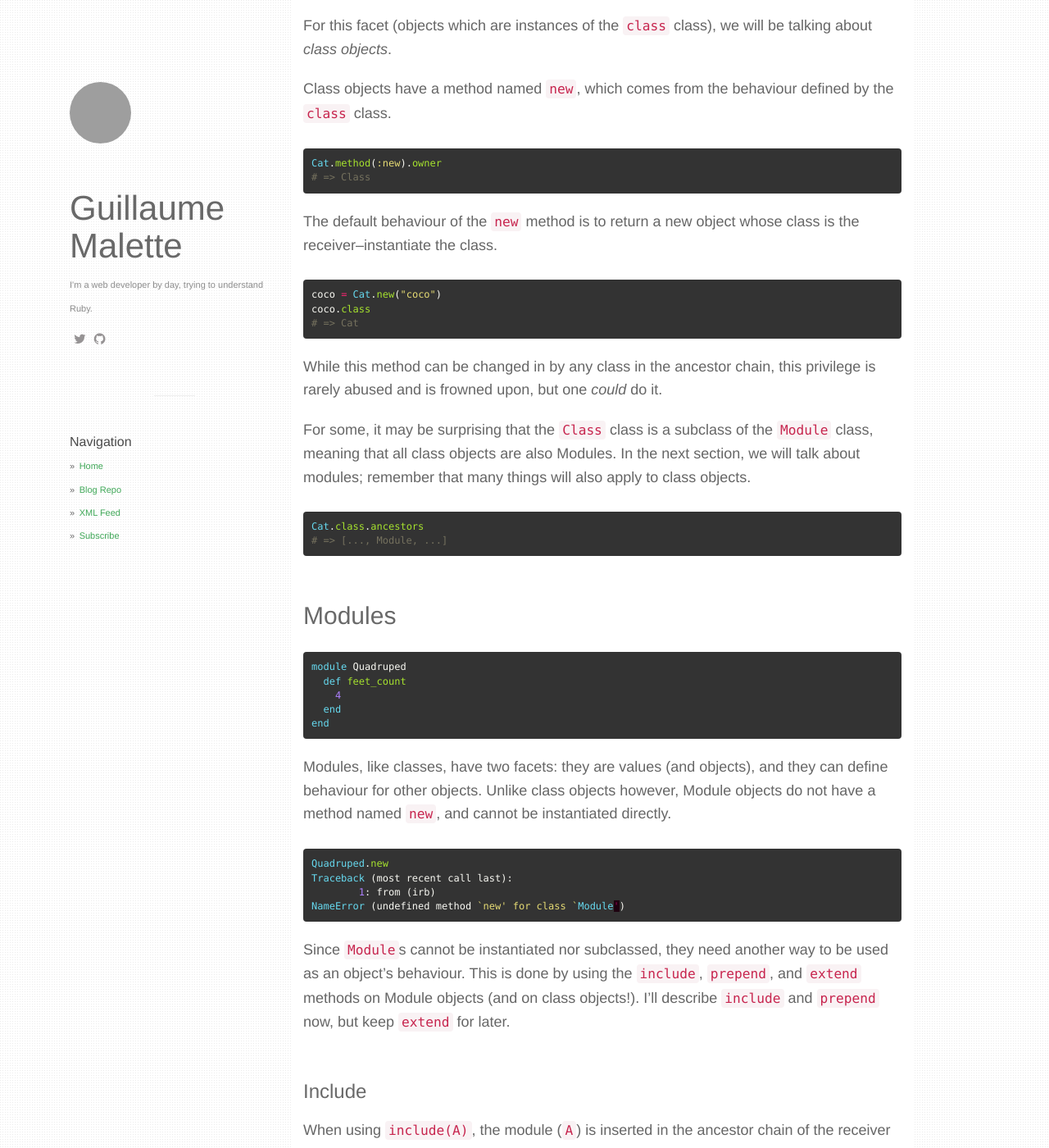
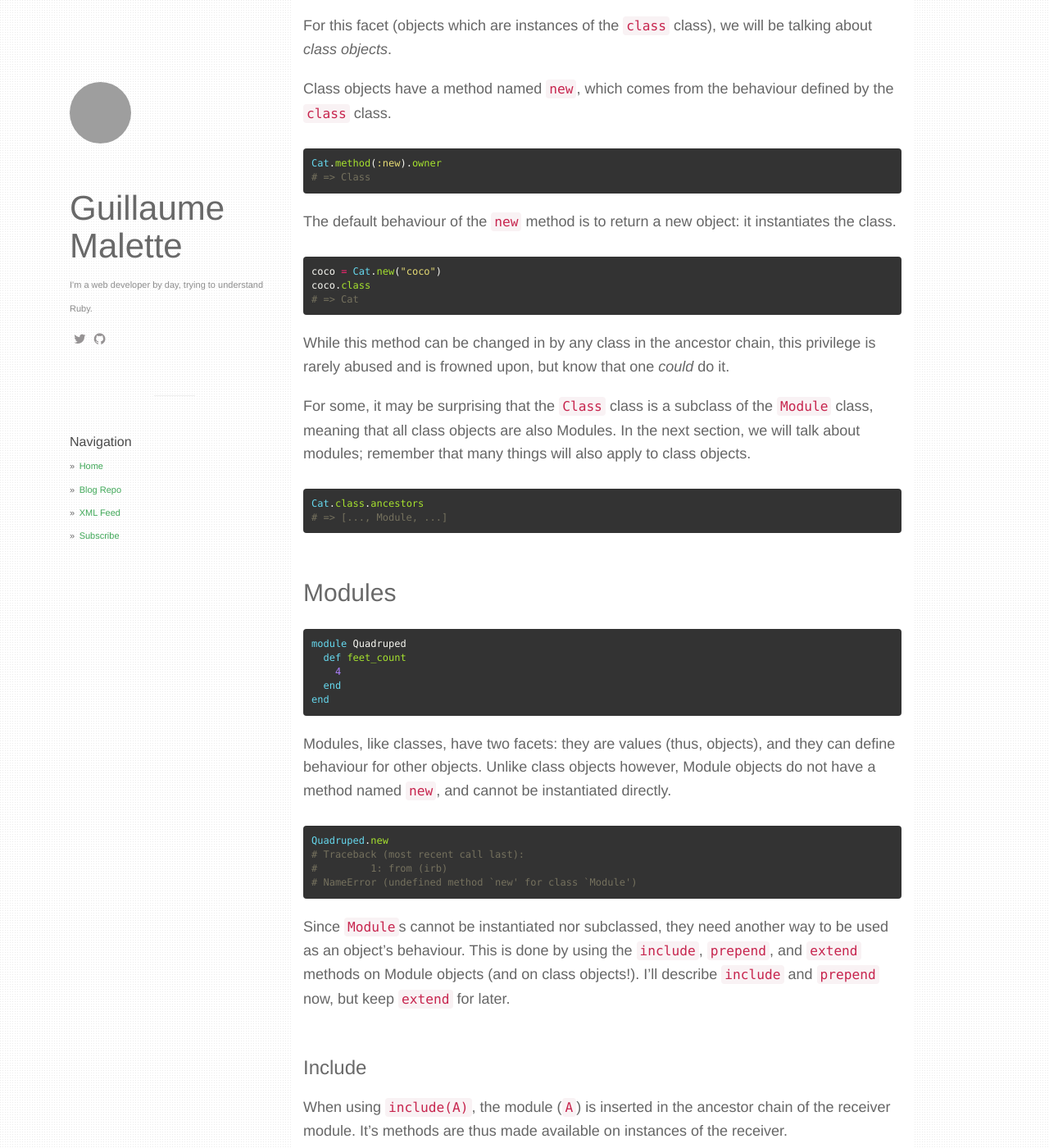
Before and after one commit to gmalette/gmalette.github.io-src, a Jekyll site: the page built from _posts/2019-02-01-the-ruby-object-model.md, in a window 1280 px wide and 1400 px high, scrolled down 3663 px. Shown: the whole window at 82% size. Built offline with Jekyll 4.4.1, drawn with Linux system fonts in a browser that asks for light colours; nearby versions of some CDN libraries; comment, search, counter and statistics services are not loaded; some of the changed text lies outside the part shown; grey boxes are pictures that could not be loaded.

Commit message:
Style updates

````diff
--- a/_posts/2019-02-01-the-ruby-object-model.md
+++ b/_posts/2019-02-01-the-ruby-object-model.md
@@ -83,7 +83,7 @@ The ancestor chain is a linked list. For `Cat`, it looks like this:
 
 ![Diagram of Cat's ancestor chain](/static/img/posts/2019-02-01-the-ruby-object-model/simple-ancestor-chain.svg)
 
-Whenever you call the `pet` method on `coco`, the Ruby VM will find the behaviour in `coco`'s class (`Cat`) ancestor chain, from left to right: starting with `Cat`, then `Animal`, and so on, until the method is found. When calling `super` within that method, Ruby would find the next ancestor defining a behaviour for the `pet` method, and invoke it, in this case, the one defined in `Animal`.
+Whenever you call the `pet` method on `coco`, the Ruby VM will find the behaviour in `coco`'s class's ancestor chain (`Cat`'s, that is), from left to right: starting with `Cat`, then `Animal`, and so on, until the method is found. When calling `super` within that method, Ruby would find the next ancestor defining a behaviour for the `pet` method, and invoke it, in this case, the one defined in `Animal`.
 
 ![Diagram of coco and the Cat, with Cat showing methods](/static/img/posts/2019-02-01-the-ruby-object-model/fig-2-coco-ancestors.svg)
 
@@ -109,7 +109,7 @@ Cat.method(:new).owner
 # => Class
 ```
 
-The default behaviour of the `new` method is to return a new object whose class is the receiver–instantiate the class.
+The default behaviour of the `new` method is to return a new object: it instantiates the class.
 
 ```ruby
 coco = Cat.new("coco")
@@ -117,7 +117,7 @@ coco.class
 # => Cat
 ```
 
-While this method can be changed in by any class in the ancestor chain, this privilege is rarely abused and is frowned upon, but one _could_ do it.
+While this method can be changed in by any class in the ancestor chain, this privilege is rarely abused and is frowned upon, but know that one _could_ do it.
 
 For some, it may be surprising that the `Class` class is a subclass of the `Module` class, meaning that all class objects are also Modules. In the next section, we will talk about modules; remember that many things will also apply to class objects.
 
@@ -136,13 +136,13 @@ module Quadruped
 end
 ```
 
-Modules, like classes, have two facets: they are values (and objects), and they can define behaviour for other objects. Unlike class objects however, Module objects do not have a method named `new`, and cannot be instantiated directly.
+Modules, like classes, have two facets: they are values (thus, objects), and they can define behaviour for other objects. Unlike class objects however, Module objects do not have a method named `new`, and cannot be instantiated directly.
 
 ```ruby
 Quadruped.new
-Traceback (most recent call last):
-        1: from (irb)
-NameError (undefined method `new' for class `Module')
+# Traceback (most recent call last):
+#         1: from (irb)
+# NameError (undefined method `new' for class `Module')
 ```
 
 Since `Module`s cannot be instantiated nor subclassed, they need another way to be used as an object's behaviour. This is done by using the `include`, `prepend`, and `extend` methods on Module objects (and on class objects!). I'll describe `include` and `prepend` now, but keep `extend` for later.
@@ -261,7 +261,7 @@ The following diagram shows the hierarchy of both `coco` and `dora`, with their
 
 Astute readers will correctly understand that, in many cases, an object's singleton class can be elided by the virtual machine. In fact, if the VM _did not_ elide most of them, no Ruby program would be able to run. This is because **class objects also have singleton classes**, and Singleton classes are also class objects, which themselves also have singleton classes... and so on recursively. In our previous example, `coco`'s singleton class can be elided since it neither defines methods, nor has state.
 
-Methods defined on a class object's singleton class are sometimes erroneously called "static functions". This nomenclature is misleading; we should avoid it. Using it sets us up for expectations the Ruby VM cannot meet. The reason is, they are not functions, they are behaviour defined on the class object's singleton class, and the class object is like all other objects: it has state. Additionally, constants in Ruby are _not truly constant_, so these methods are not static either.
+Methods defined on a class object's singleton class are sometimes erroneously called "static functions". This nomenclature is misleading; we should avoid it. Using it sets us up for expectations the Ruby VM cannot meet. The reason is, they are not functions, they are nothing more than methods defined on a class object's singleton class. Additionally, constants in Ruby are _not truly constant_, so these methods are not static either.
 
 There are several ways to define methods on a class's singleton class.
 
@@ -373,14 +373,14 @@ So far so good, `E` does indeed have `D`'s behavour.
 
 ```ruby
 F.new.a
-Traceback (most recent call last):
-        1: from (irb)
-NoMethodError (undefined method `a' for #<F:0x00007febf409e218>)
+# Traceback (most recent call last):
+#         1: from (irb)
+# NoMethodError (undefined method `a' for #<F:0x00007febf409e218>)
 ```
 
 Success! We correctly predicted this too. If instances of `F` don't have `D`'s behaviour, could the class object `F` have it then? To predict it, we can ask `F`'s singleton class!
 
-```
+```ruby
 F.singleton_class.ancestors
 # => [#<Class:F>, D, #<Class:Object>, ...]
 ```
@@ -410,7 +410,7 @@ D.a
 
 It works as predicted!
 
-I should note that this is not _exactly_ true, `extend` and `singleton_class.include` _are_ slightly different. Whenever a module is gets added to the ancestor chain of another module, the first module gets a callback on one of three methods: `prepended`, `included`, `extended`. Some side-effects could be expected from these methods, and you may be required to use a specific method to get these side-effects.
+I should note that this is not _exactly_ true, `extend` and `singleton_class.include` are slightly different. Whenever a module is gets added to the ancestor chain of another module, the first module gets a callback on one of three methods: `prepended`, `included`, `extended`. Some side-effects could be expected from these methods, and you may be required to use a specific method to get these side-effects.
 
 ```ruby
 module Mod
````
Also changed, not shown: other parts of _posts/2019-02-01-the-ruby-object-model.md (+8 -8 lines).
